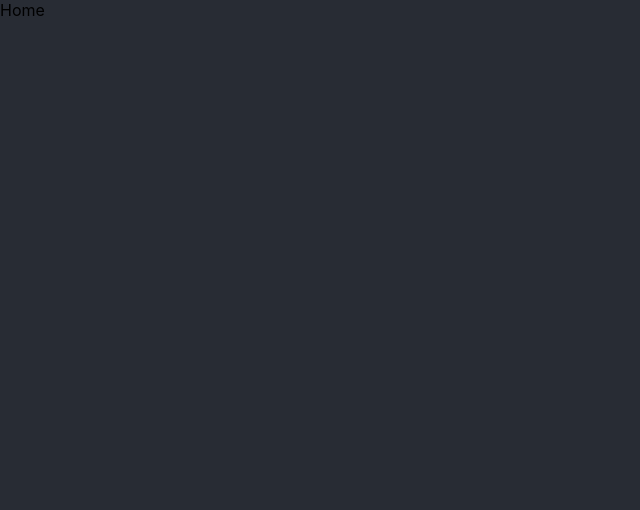
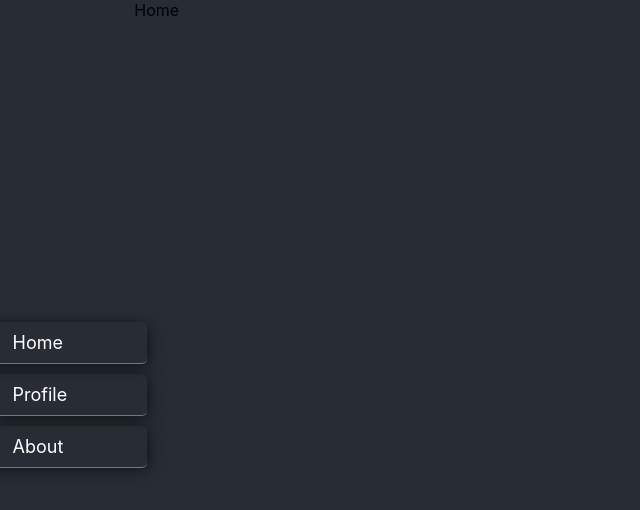
Before and after one commit to matheuscosta2204/my-custom-profile, a React (Create React App) app: page / in a window 1280 px wide. Shown: the top 510 px of the page, without its empty margins (0-640 px from the left). Built offline with nearby package versions, Linux system fonts and the light colour scheme; the HTML template or start-up script is replaced by a standard one.

Commit message:
Starting Menu

```diff
--- a/src/components/home/home.js
+++ b/src/components/home/home.js
@@ -1,6 +1,6 @@
 import React from 'react';
 //import './home.scss';
-import style from '../../style/style.json';
+// import style from '../../style/style.json';
 
 const home = () => {
     return (
@@ -12,7 +12,7 @@ export default home;
 
 const styles = {
     container: {
-        backgroundColor: style.homeContainer,
+        // backgroundColor: style.homeContainer,
         height: '100vh'
     }
 }
--- a/src/components/layout/layout.js
+++ b/src/components/layout/layout.js
@@ -1,13 +1,25 @@
 import React from 'react';
 
+import style from '../../style/style.json';
+import './layout.scss';
+import Toolbar from '../toolbar/toolbar';
 import Home from '../home/home';
 
 const layout = () => {
     return (
-        <>
-            <Home />
-        </>
+        <div className="layout-container" style={styles.container}>
+            <Toolbar />
+            <div className="layout-content">
+                <Home />
+            </div>
+        </div>
     );
 }
 
 export default layout;
+
+const styles = {
+    container: {
+        backgroundColor: style.homeContainer,
+    }
+}
--- /dev/null
+++ b/src/components/layout/layout.scss
@@ -0,0 +1,8 @@
+.layout-container {
+    display: flex;
+    flex-direction: row;
+}
+
+.layout-content {
+    width: 100%;
+}
--- /dev/null
+++ b/src/components/toolbar/toolbar.js
@@ -0,0 +1,23 @@
+import React from 'react';
+
+import './toolbar.scss';
+// import style from '../../style/style.json';
+import ToolbarItem from './toolbarItem/toolbarItem';
+
+const toolbar = () => {
+    return (
+        <div className="toolbar-container">
+            <ToolbarItem to="home">Home</ToolbarItem>
+            <ToolbarItem to="profile">Profile</ToolbarItem>
+            <ToolbarItem to="about">About</ToolbarItem>
+        </div>
+    );
+}
+
+export default toolbar;
+
+// const styles = {
+//     container: {
+//         // backgroundColor: style.homeContainer,
+//     }
+// }
--- /dev/null
+++ b/src/components/toolbar/toolbar.scss
@@ -0,0 +1,7 @@
+.toolbar-container {
+    width: 150px;
+    display: flex;
+    flex-direction: column;
+    justify-content: center;
+    align-items: center;
+}
--- /dev/null
+++ b/src/components/toolbar/toolbarItem/toolbarItem.js
@@ -0,0 +1,13 @@
+import React from 'react';
+
+import './toolbarItem.scss';
+
+const toolbarItem = props => {
+    return (
+        <div className="toolbar-item-container">
+            {props.children}
+        </div>
+    );
+}
+
+export default toolbarItem;
--- /dev/null
+++ b/src/components/toolbar/toolbarItem/toolbarItem.scss
@@ -0,0 +1,18 @@
+.toolbar-item-container {
+    margin-bottom: 10px;
+    padding: 10px 0 10px 25px;
+    color: white;
+    border-bottom: 1px solid #6f7a90;
+    width: 100%;
+    border-radius: 5px;
+    font-size: 18px;
+    -webkit-box-shadow: 2px 2px 16px -2px rgba(0,0,0,0.72);
+-moz-box-shadow: 2px 2px 16px -2px rgba(0,0,0,0.72);
+box-shadow: 2px 2px 16px -2px rgba(0,0,0,0.72);
+}
+
+.toolbar-item-container:hover {
+    background: rgb(40,44,52);
+    background: linear-gradient(180deg, rgba(40,44,52,1) 0%, rgba(111,122,144,1) 50%, rgba(40,44,52,1) 100%);
+    cursor: pointer;
+}
```
Also changed, not shown: 1 other file (tests, documents, lock files or other folders).
